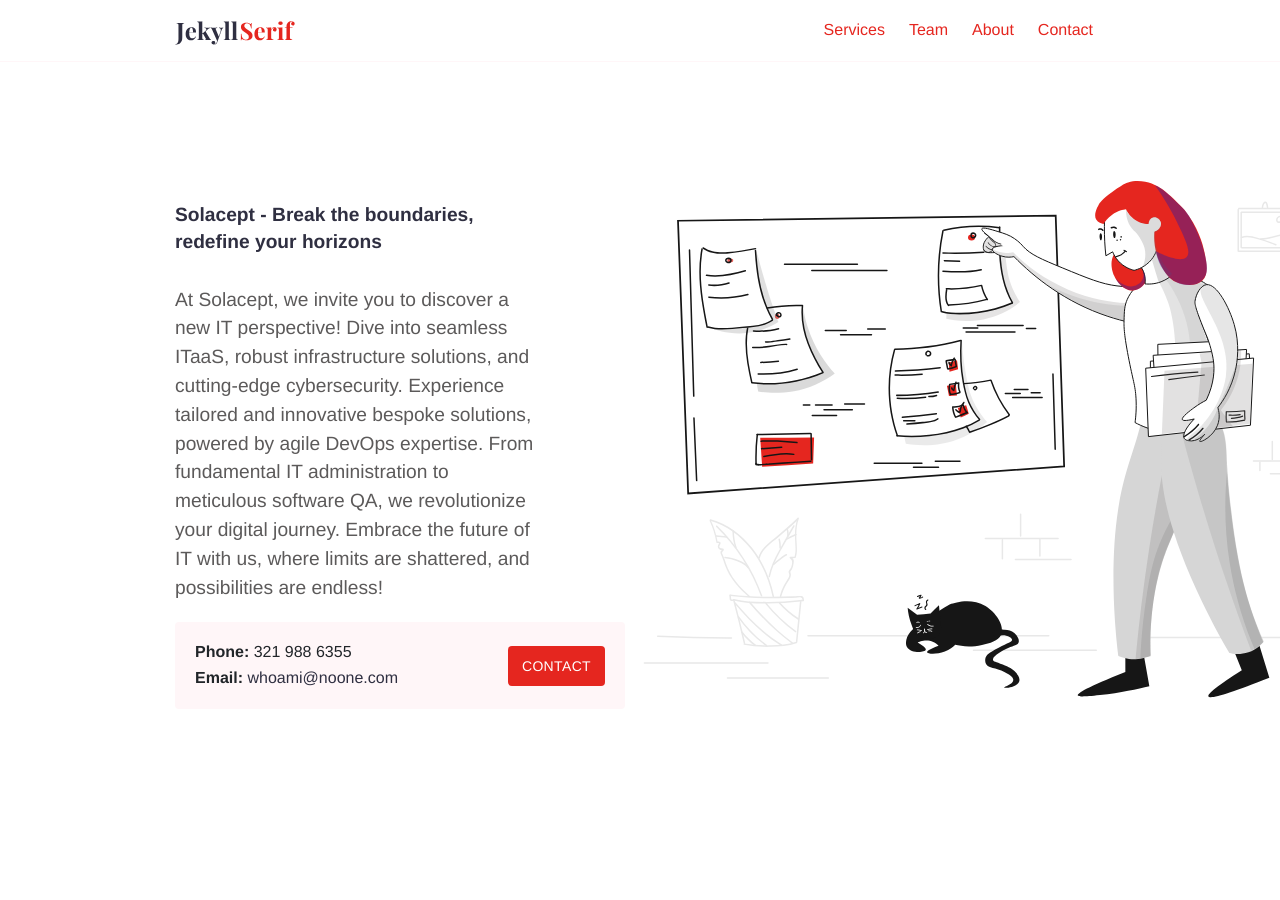
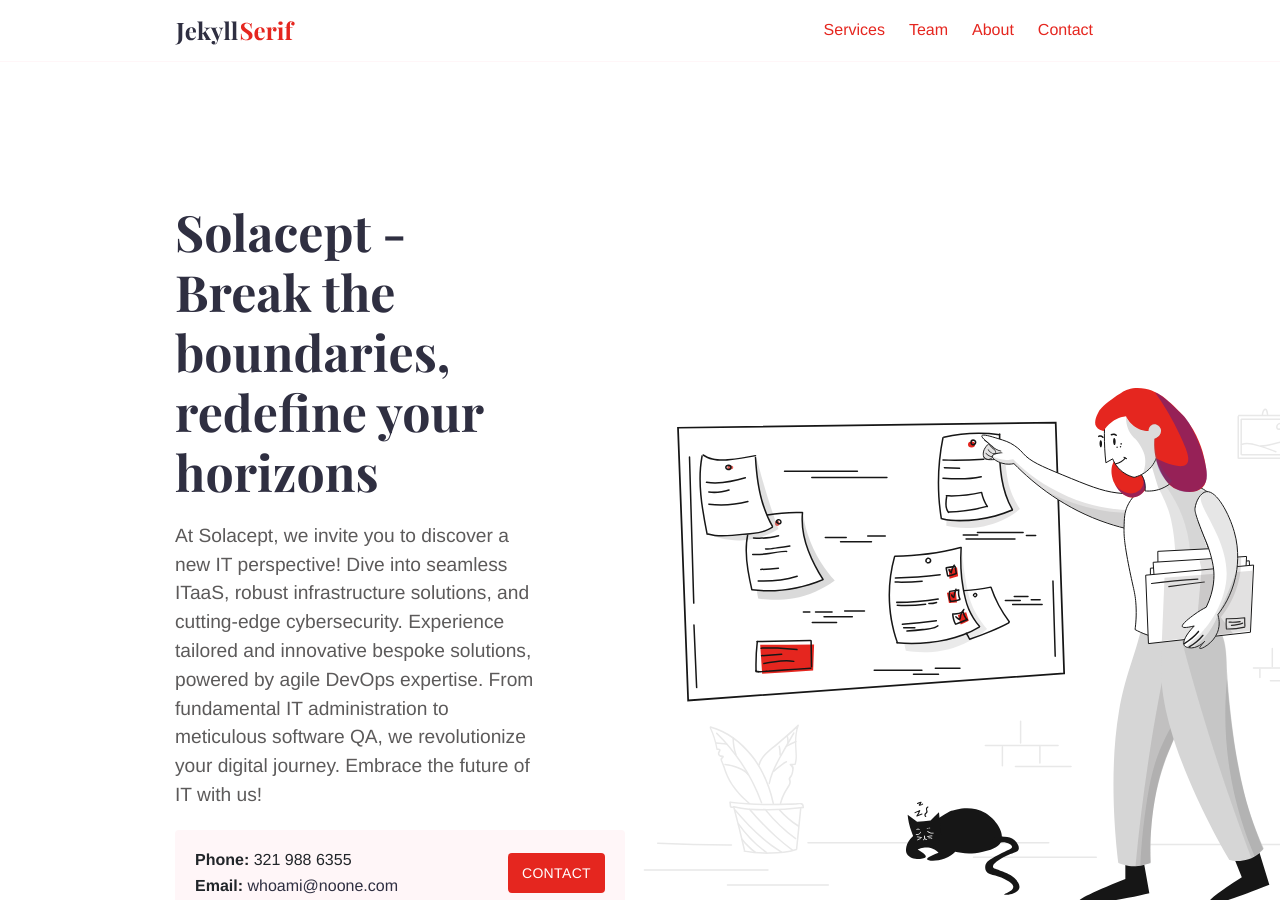
Before and after one commit to iknowharsh/iknowharsh.github.io, a Jekyll site: the page built from index.md, in a window 1280 px wide and 900 px high. Built offline with Jekyll 4.4.1, drawn with Linux system fonts in a browser that asks for light colours.

Commit message:
Update Landing Page description

```diff
--- a/index.md
+++ b/index.md
@@ -8,6 +8,6 @@ intro_image_hide_on_mobile: true
 show_call_box: true
 ---
 
-## Solacept - Break the boundaries, redefine your horizons
+# Solacept - Break the boundaries, redefine your horizons
 
-At Solacept, we invite you to discover a new IT perspective! Dive into seamless ITaaS, robust infrastructure solutions, and cutting-edge cybersecurity. Experience tailored and innovative bespoke solutions, powered by agile DevOps expertise. From fundamental IT administration to meticulous software QA, we revolutionize your digital journey. Embrace the future of IT with us, where limits are shattered, and possibilities are endless!
+At Solacept, we invite you to discover a new IT perspective! Dive into seamless ITaaS, robust infrastructure solutions, and cutting-edge cybersecurity. Experience tailored and innovative bespoke solutions, powered by agile DevOps expertise. From fundamental IT administration to meticulous software QA, we revolutionize your digital journey. Embrace the future of IT with us!
```
